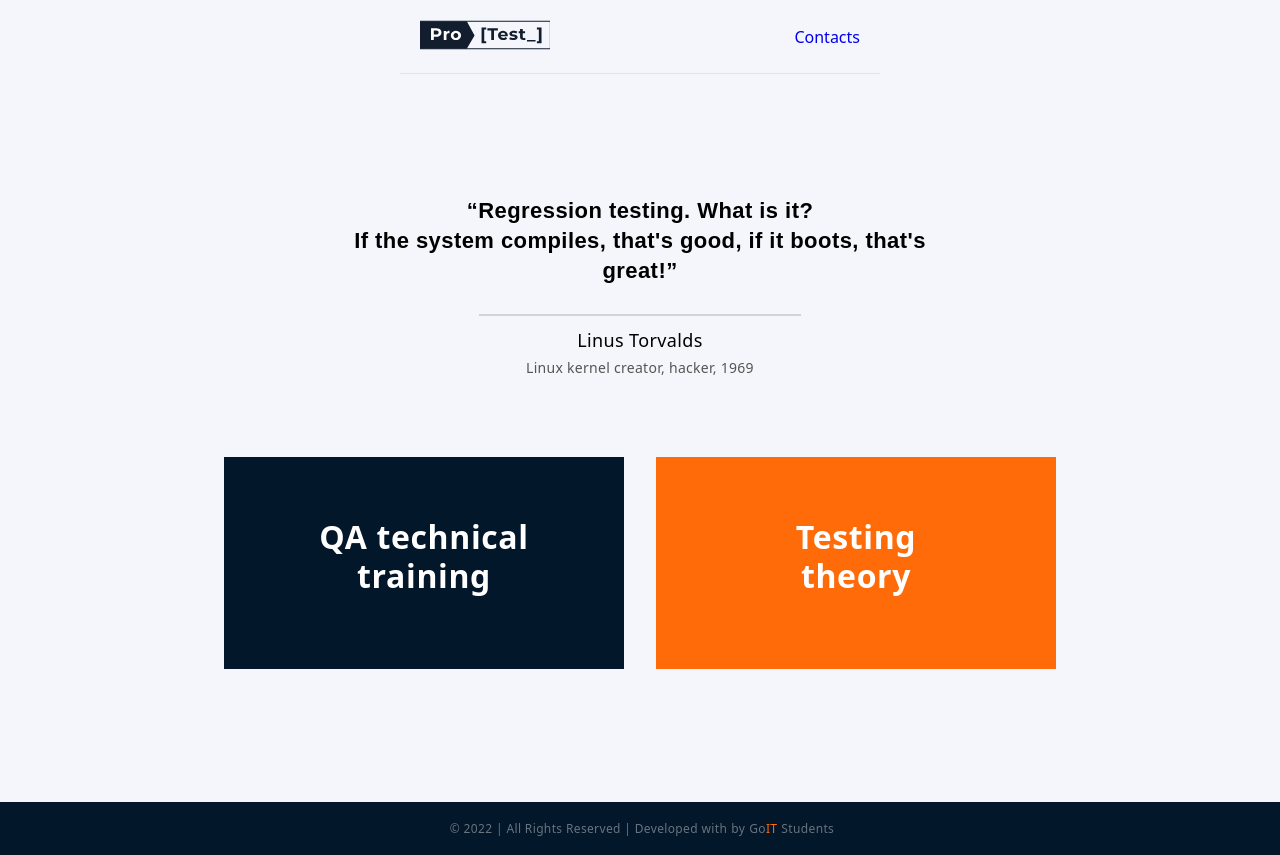
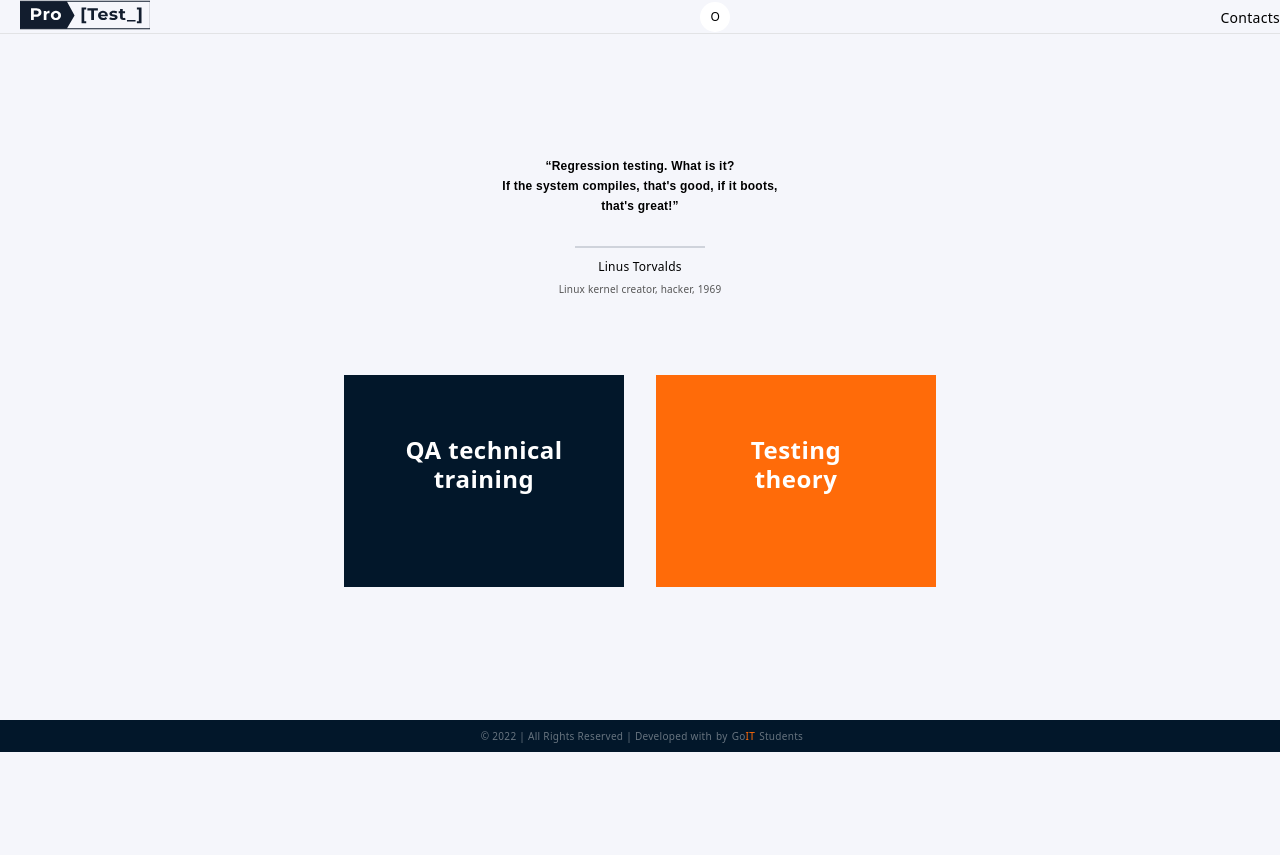
Before and after one commit to OleksandrDomanskyi/react-team-project-pro-test, a React (Create React App) app: page / in a window 1280 px wide. After the commit the page ends 800 px from the top, so only its background shows below. Built offline with nearby package versions, Linux system fonts and the light colour scheme.

Commit message:
created mobile menu and tablet version

```diff
--- a/src/components/Header/Header.jsx
+++ b/src/components/Header/Header.jsx
@@ -1,28 +1,46 @@
 import { Link } from "react-router-dom";
+import { useState } from "react";
 
 import NavBarMenu from "./NavBarMenu";
+import UserMenu from "./UserMenu/UserMenu";
+import BurgerMenu from "../../shared/components/BurgerMenu";
+
+import Icon from "../../shared/components/Icon";
+import useWindowDimensions from "../../shared/hooks/useWindowDimensions";
 
 import styles from "./header.module.scss";
-import UserMenu from "./UserMenu/UserMenu";
-import Icon from "../../shared/components/Icon";
-import BurgerMenu from "../../shared/components/BurgerMenu";
-import useWindowDimensions from "../../shared/hooks/useWindowDimensions";
 
 const Header = () => {
+  const [navbarOpen, setNavbarOpen] = useState(false);
+  const isLogin = true;
+
+  const toggleMenu = () => {
+    return setNavbarOpen((prev) => !prev);
+  };
+
   const { width } = useWindowDimensions();
+  const isMobile = width < 768;
 
   return (
     <header className={styles.headerContainer}>
+      <div className={styles.wrapper}>
         <Link to="/">
           <Icon
             name={"icon-logo"}
             color={"var(--main-black-color)"}
-          width={"130px"}
-          height={"30px"}
+            width={130}
+            height={30}
           />
         </Link>
 
-      {width < 768 ? <BurgerMenu /> : <NavBarMenu />}
+        {isLogin && <UserMenu />}
+        {isMobile ? (
+          <BurgerMenu isOpen={navbarOpen} onClick={toggleMenu} />
+        ) : (
+          <NavBarMenu />
+        )}
+      </div>
+      {navbarOpen && isMobile && <NavBarMenu toggleNavbar={toggleMenu} />}
     </header>
   );
 };
--- a/src/components/Header/NavBarMenu/NavBarMenu.jsx
+++ b/src/components/Header/NavBarMenu/NavBarMenu.jsx
@@ -3,16 +3,23 @@ import { NavLink } from "react-router-dom";
 import { items } from "./items";
 
 import styles from "./nav-bar-menu.module.scss";
+import Icon from "../../../shared/components/Icon";
 
 const getActiveLink = ({ isActive }) => {
   return isActive ? `${styles.link} ${styles.linkActive}` : `${styles.link}`;
 };
 
-const NavBarMenu = () => {
-  const menuItems = items.filter((item) => item.private === false);
+const NavBarMenu = ({ toggleNavbar }) => {
+  const isLogin = false;
+  const privateItems = items.filter((item) => item.private === isLogin);
+  const validItems = isLogin ? items : privateItems;
 
-  const elements = menuItems.map(({ id, to, text }) => (
-    <li key={id}>
+  const closeMenu = () => {
+    toggleNavbar();
+  };
+
+  const elements = validItems.map(({ id, to, text }) => (
+    <li key={id} className={styles.navMenuItem}>
       <NavLink to={to} className={getActiveLink}>
         {text}
       </NavLink>
@@ -20,8 +27,20 @@ const NavBarMenu = () => {
   ));
 
   return (
-    <nav>
-      <ul className={styles.navMenu}>{elements}</ul>
+    <nav className={styles.navMenu}>
+      <ul className={styles.navMenuList} onClick={closeMenu}>
+        {elements}
+        {isLogin && (
+          <li className={styles.navMenuItemIcon}>
+            <Icon
+              name="icon-sign-out"
+              width={16}
+              height={16}
+              color={"var(--accent-color)"}
+            />
+          </li>
+        )}
+      </ul>
     </nav>
   );
 };
--- a/src/components/Header/NavBarMenu/nav-bar-menu.module.scss
+++ b/src/components/Header/NavBarMenu/nav-bar-menu.module.scss
@@ -1,10 +1,96 @@
+@import "../../../sass/main.scss";
+
+.navMenuList {
+  @include mobile {
+    overflow-y: scroll;
+    position: fixed;
+    background-color: var(--backgound-color-main);
+    left: 0;
+    top: 90px;
+    bottom: 0;
+    height: 100vh;
+    width: 100%;
+
+    z-index: 9;
+  }
+
+  @include tablet {
+    display: flex;
+    justify-content: space-between;
+  }
+}
+
 .navMenu {
-    display: flex;
-    justify-content: center;
-    align-items: center;
+  @include tablet {
+  }
+}
+
+.navMenuItem {
+  @include mobile {
+    padding: 28px;
+
+    border-bottom: 1px solid var(--border-color);
+  }
+  @include tablet {
+    &:not(:last-child) {
+      margin-right: 60px;
+      display: flex;
+      align-items: center;
+    }
+  }
 }
 
 .link {
-    display: inline-block;
-    text-decoration: none;
+  font-size: 14px;
+  line-height: 16px / 14;
+  color: var(--main-black-color);
+  letter-spacing: 0.02em;
+  padding: 4px 0;
+
+  position: relative;
+
+  &:after {
+    content: "";
+    position: absolute;
+    bottom: 0;
+    left: 0;
+    right: 0;
+    width: 100%;
+    height: 1px;
+    transform: scaleX(0);
+    background-color: var(--accent-color);
+
+    @include tablet {
+      transition: transform 0.3s;
+    }
+  }
+
+  &:hover {
+    &:after {
+      transform: scaleX(1);
+    }
+  }
+
+  @include tablet {
+    font-size: 12px;
+  }
 }
+
+.linkActive {
+  &:after {
+    transform: scaleX(1);
+    background-color: var(--accent-color);
+  }
+}
+
+.navMenuItemIcon {
+  @include mobile {
+    padding: 28px;
+
+    border-bottom: 1px solid var(--border-color);
+  }
+  @include tablet {
+    padding: 32px;
+    border-left: 1px solid var(--border-color);
+  }
+}
--- a/src/components/Header/UserMenu/UserMenu.jsx
+++ b/src/components/Header/UserMenu/UserMenu.jsx
@@ -1,9 +1,11 @@
+import styles from "./user-menu.module.scss";
+
 const UserMenu = () => {
-    return (
-        <div>
-            <h2>User Name</h2>
-        </div>
-    )
+  return (
+    <div className={styles.userWrapper}>
+      <p className={styles.userWrapperName}>{"Oleksii".slice(0, 1)}</p>
+    </div>
+  );
 };
 
 export default UserMenu;
--- /dev/null
+++ b/src/components/Header/UserMenu/user-menu.module.scss
@@ -0,0 +1,18 @@
+.userWrapper {
+  display: flex;
+  justify-content: center;
+  align-items: center;
+  text-transform: capitalize;
+
+  width: 30px;
+  height: 30px;
+
+  background-color: white;
+  border-radius: 50%;
+  margin-left: 60px;
+}
+
+.userWrapperName {
+  padding: 20px;
+  font-size: 12px;
+}
--- a/src/components/Header/header.module.scss
+++ b/src/components/Header/header.module.scss
@@ -1,11 +1,20 @@
+@import "../../sass/main.scss";
+
 .headerContainer {
-    max-width: 480px;
-    margin: 0 auto;
-    padding: 20px;
+  position: relative;
+  width: 100%;
+  margin: 0 auto;
+}
 
-    display: flex;
-    justify-content: space-between;
-    align-items: center;
+.wrapper {
+  display: flex;
+  justify-content: space-between;
+  align-items: center;
 
-    border-bottom: 1px solid var(--border-color);
+  padding-left: 20px;
+  border-bottom: 1px solid var(--border-color);
+
+  @include tablet {
+    padding: 21px 32px;
+  }
 }
--- a/src/sass/utils/_mixins.scss
+++ b/src/sass/utils/_mixins.scss
@@ -5,13 +5,13 @@
 }
 
 @mixin mobile {
-    @media screen and (min-width: 320px) {
+  @media screen and (min-width: 320px) and (max-width: 767px) {
     @content;
   }
 }
 
 @mixin tablet {
-    @media screen and (min-width: 768px) {
+  @media screen and (min-width: 768px) and (max-width: 1279px) {
     @content;
   }
 }
--- a/src/shared/components/BurgerMenu/BurgerMenu.jsx
+++ b/src/shared/components/BurgerMenu/BurgerMenu.jsx
@@ -1,14 +1,26 @@
 import Icon from "../Icon";
 
-const BurgerMenu = () => {
+import styles from "./burger.module.scss";
+
+const BurgerMenu = ({ isOpen, onClick }) => {
+  document.body.style.overflow = isOpen ? "hidden" : "scroll";
   return (
-    <button type="button">
+    <button onClick={onClick} type="button" className={styles.burgerBtn}>
+      {isOpen ? (
+        <Icon
+          name={"icon-close"}
+          width={"26px"}
+          height={"26px"}
+          color={"var(--main-black-color)"}
+        />
+      ) : (
         <Icon
           name={"icon-burger"}
           color={"var(--main-black-color)"}
           width={"26px"}
           height={"26px"}
         />
+      )}
     </button>
   );
 };
--- /dev/null
+++ b/src/shared/components/BurgerMenu/burger.module.scss
@@ -0,0 +1,9 @@
+.burgerBtn {
+  display: block;
+  border: none;
+  padding: 25px 20px;
+
+  cursor: pointer;
+  background-color: transparent;
+  border-left: 1px solid var(--border-color);
+}
```
Also changed, not shown: src/components/SelectTest/SelectTest.jsx (+14 -8 lines), src/sass/main.scss (+4 -4 lines). Lines whose indentation alone changed are shown as unchanged.
